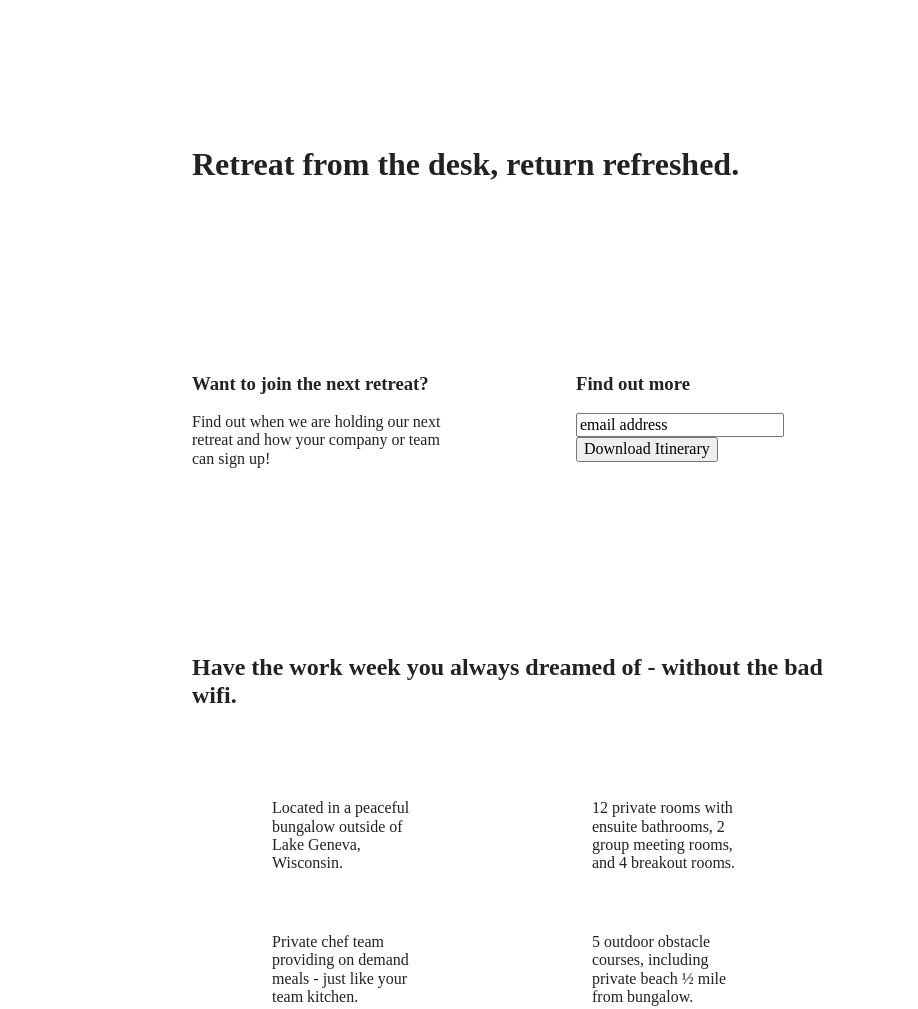
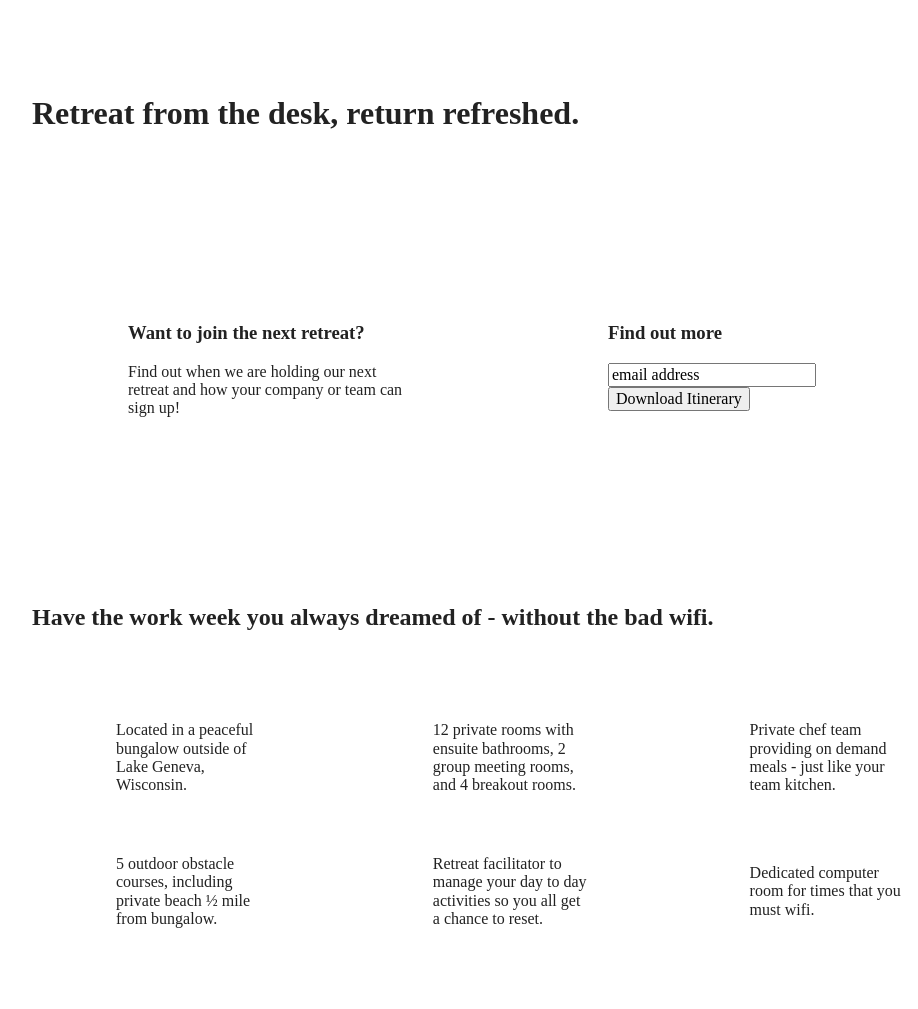
Before and after one commit to lauradisanza/Unplugged-Retreat, a website built with Parcel: page index.html in a window 1280 px wide. Shown: the part 200-1209 px from the top of the page, without its empty margins (128-1046 px from the left). Built offline with nearby package versions, Linux system fonts and the light colour scheme.

Commit message:
Addition of Desktop Breakpoint CSS

```diff
--- a/css/main.css
+++ b/css/main.css
@@ -443,7 +443,44 @@ aside {
 
 @media only screen and (min-width: 1200px) {
  /*Desktop styles here*/
+    .content-wrapper  {
+      max-width: 960px;
+    }
 
+      /* Home Page */
+    .hero-area h1 {
+      width: 60%;
+    }
+
+    aside .content-wrapper  {
+      justify-content: space-around;
+    }
+    aside .content-wrapper .form-description,
+    aside .content-wrapper .form {
+      width: 30%;
+    }
+
+    .features h2 {
+        width: 90%;
+    }
+    .features article {
+        flex-basis: 33%;
+    }
+
+    .reviews article div {
+        width: 42%;
+    }
+
+      /* About Page */
+    .mission h2,
+    .contact-section .content-wrapper h2 {
+      width: 95%;
+    }
+
+      /* FAQ Page */
+    .faq h2 {
+        width: 100%;
+    }
 }
 
 
```
